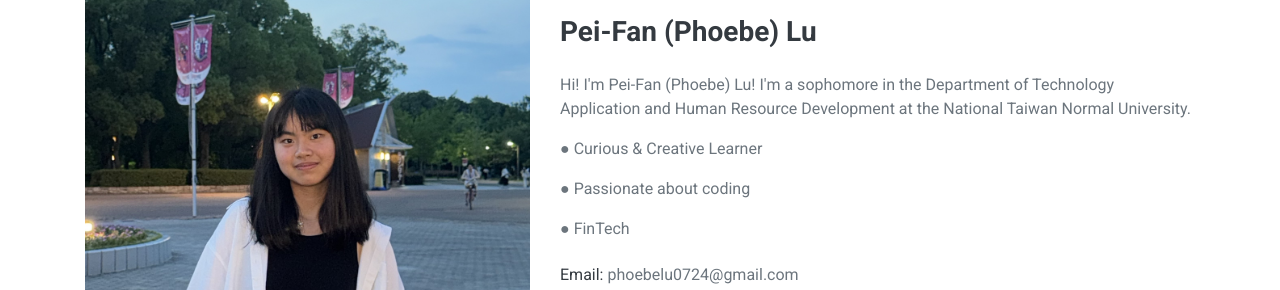
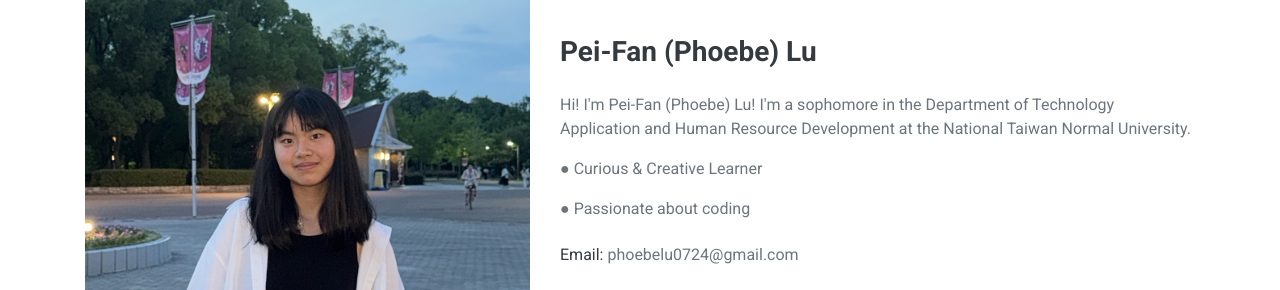
Before and after one commit to PhoebeLu1011/personalweb, a plain HTML site: page index.html in a window 1280 px wide. Shown: the part 1142-1432 px from the top of the page. Drawn offline with nearby package versions, Linux system fonts and the light colour scheme.

Commit message:
Update index.html

```diff
--- a/index.html
+++ b/index.html
@@ -229,7 +229,6 @@ new Typed('.typed-text-output', {
                     <p>Hi! I'm Pei-Fan (Phoebe) Lu! I'm a sophomore in the Department of Technology Application and Human Resource Development at the National Taiwan Normal University.</p>
                     <p>● Curious & Creative Learner</p>
                     <p>● Passionate about coding</p>
-                    <p>● FinTech</p>
                     <div class="row mb-3">
                         <div class="col-sm-6 py-2"><h6>Email: <span class="text-secondary">phoebelu0724@gmail.com</span></h6></div>
                     </div>
```
